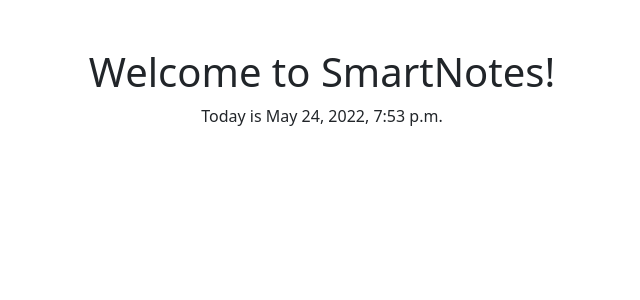
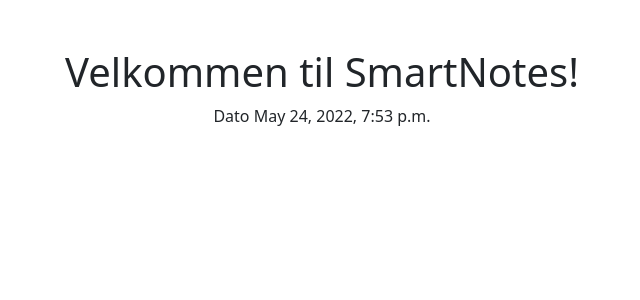
Before and after one commit to MpetDK/django-essentials-, a Django app: page /home in a window 1280 px wide. Shown: the top 300 px of the page, without its empty margins (318-958 px from the left). Run offline with Django 3.2, Linux system fonts and the light colour scheme.

Commit message:
Minor changes to the welcome.html file

```diff
--- a/home/templates/home/welcome.html
+++ b/home/templates/home/welcome.html
@@ -1,6 +1,6 @@
 {% extends "base.html" %}
 
 {% block content %}
-    <h1>Welcome to SmartNotes!</h1>
-    <p>Today is {{today}}</p>
+    <h1>Velkommen til SmartNotes!</h1>
+    <p>Dato {{today}}</p>
 {% endblock %}
```
